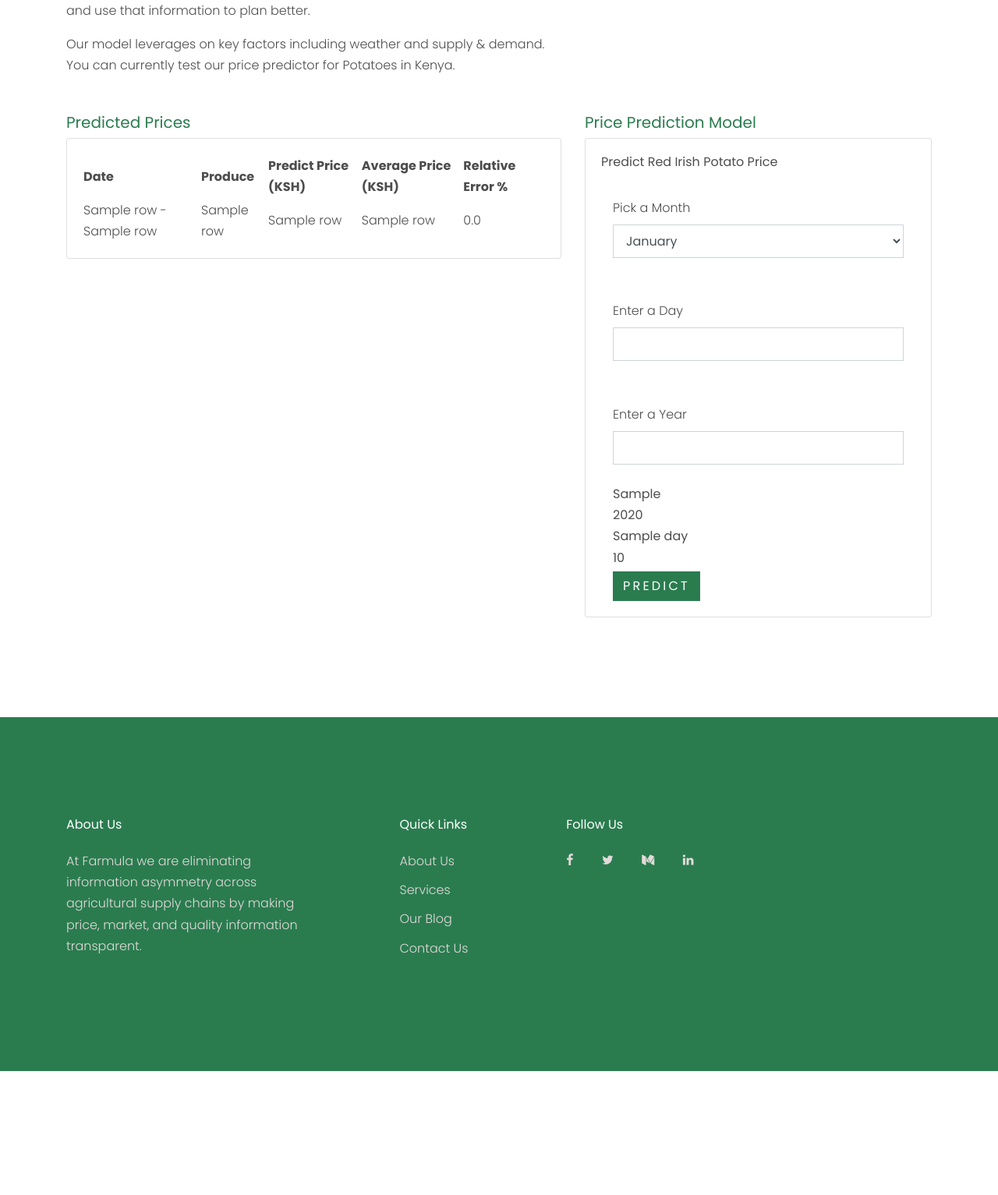
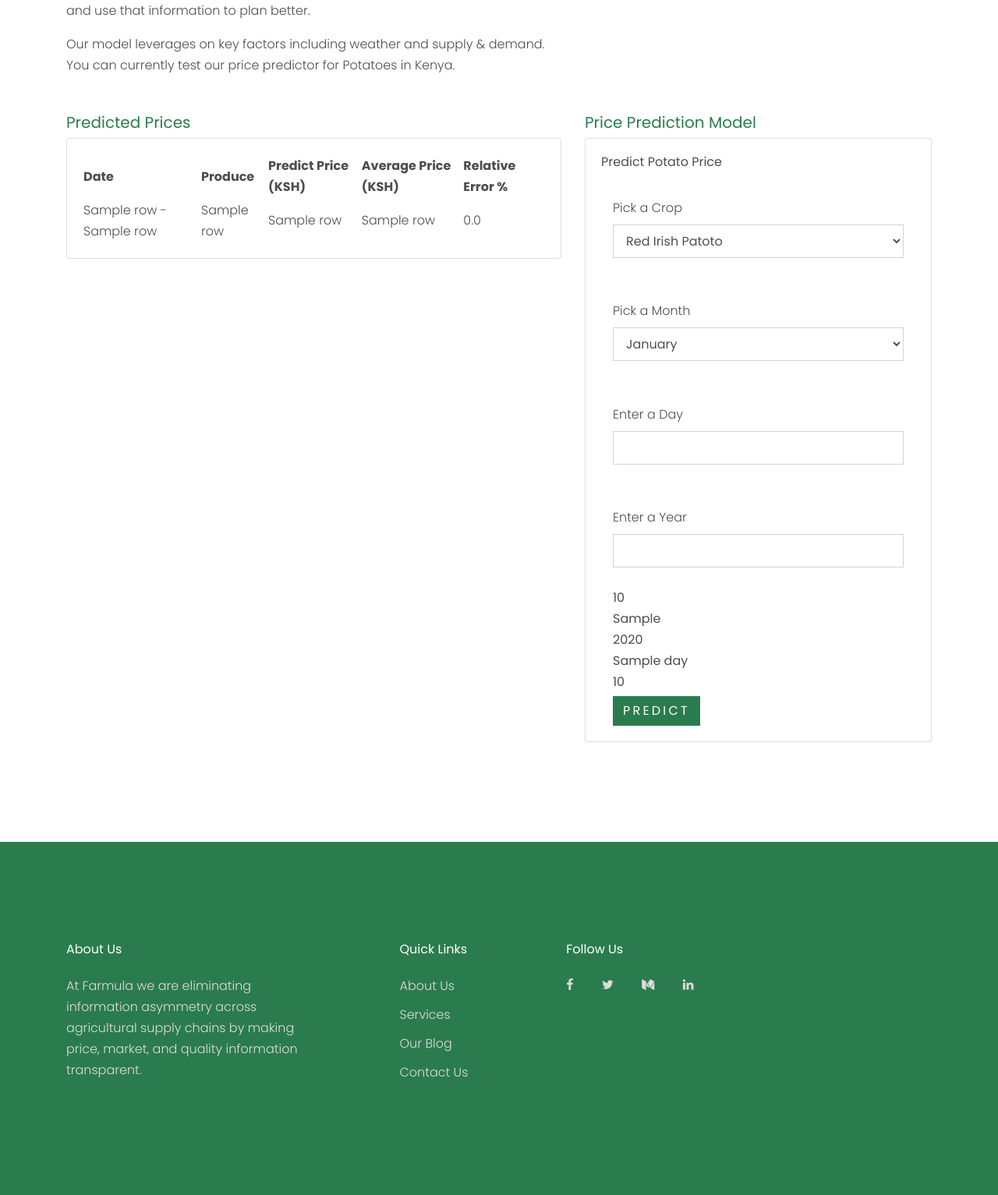
Before and after one commit to Farmulaio/Farmula, a Flask app: template templates/price.html in a window 1280 px wide. Shown: the part 682-2215 px from the top of the page at 78% size. Before the commit the page ends 2056 px from the top, so only its background shows below. Run offline with Flask 2, Linux system fonts and the light colour scheme; tables that the repository leaves empty or names only in its code hold one stand-in row (values such as "Sample post"); the template is opened without the code that fills it: values that come from a table or form of the project are taken from there, most other values are stand-ins (such as "Sample title", 1, 10 or a date in 2020); parts of the project's set-up code (start-up, migrations or seed data) failed here and were passed over; some libraries are stand-ins or nearby versions; some web fonts are replaced.

Commit message:
add white patoto model

```diff
--- a/app.py
+++ b/app.py
@@ -27,6 +27,7 @@ header = {'Content-Type': 'application/json', 'Authorization': 'Bearer ' + mltok
 today = datetime.date.today()
 
 class PredicitForm(Form):
+    crop = SelectField(u'Pick a Crop', choices=[('1', 'Red Irish Patoto'), ('2', 'White Irish Patoto')])
     month = SelectField(u'Pick a Month', choices=[('1', 'January'), ('2', 'February'), ('3', 'March'), ('3', 'March'), ('4', 'April'), ('5', 'May'), ('6', 'June'), ('7', 'July'), ('8', 'August'), ('9', 'September'), ('10', 'October'), ('11', 'Novmber'), ('12', 'December')])
     day = IntegerField(u'Enter a Day', [validators.NumberRange(min=1, max=31)])
     year = IntegerField(u'Enter a Year', [validators.NumberRange(min=1970, max=2050)])
@@ -55,12 +56,13 @@ def price():
 
     form = PredicitForm(request.form)
     if request.method == 'POST' and form.validate():
+        crop = form.crop.data
         month = form.month.data
         year = form.year.data
         day = form.day.data
 
-        payload_scoring = {"fields":["Year", "Month", "Day"],"values":[[year,int(month),day]]}
-        response_scoring = requests.post('https://eu-gb.ml.cloud.ibm.com/v3/wml_instances/6a216236-adcc-48b5-901f-41e4cafbf033/deployments/9a8fbb2d-9198-4ac1-a4e0-54f4788561db/online', json=payload_scoring, headers=header)
+        payload_scoring = {"fields":["Year", "Month", "Day", "Type"],"values":[[year,int(month),day,int(crop)]]}
+        response_scoring = requests.post('https://eu-gb.ml.cloud.ibm.com/v3/wml_instances/6a216236-adcc-48b5-901f-41e4cafbf033/deployments/09f168fd-9867-476b-a943-bb4d92acb1fd/online', json=payload_scoring, headers=header)
         print("Scoring response")
         print(json.loads(response_scoring.text))
         print(month)
@@ -71,15 +73,20 @@ def price():
         month_i = "Month : " + calendar.month_name[month_num]
         year =  "Year : " + str(response['values'][0][0])
         day =  "Day : " + str(response['values'][0][2])
-        pre_prams = str(response['values'][0][3])
-        price_round = ("%.2f" % round(response['values'][0][4],2))
+        crop = int(response['values'][0][3])
+        if crop == 1 :
+            crop_txt = 'Red Irish Potato'
+        else :
+            crop_txt = 'White Irish Potato'
+        crop_txt_temp = "Crop : " + crop_txt
+        pre_prams = str(response['values'][0][4])
+        price_round = ("%.2f" % round(response['values'][0][5],2))
         price = str("Predict Price :  "+ price_round + " KSH (50KG)")
-        return render_template('price.html', form=form, month_i=month_i, day=day, year=year, price=price, pred_data=pred_data, price_data=price_data)
+        return render_template('price.html', form=form, month_i=month_i, day=day, year=year, price=price, crop_txt_temp=crop_txt_temp, pred_data=pred_data, price_data=price_data)
 
 
 
-    return render_template('price.html',form=form, pred_data=pred_data, price_data=price_data)
-
+    return render_template('price.html', form=form, pred_data=pred_data, price_data=price_data)
 
 
 
--- a/templates/price.html
+++ b/templates/price.html
@@ -63,9 +63,16 @@
                             <h5 class="text-primary">Price Prediction Model</h5>
                             <div class="card">
                               <div class="card-body">
-                              <h6>Predict Red Irish Potato Price</h6>
+                              <h6>Predict Potato Price</h6>
                               <br>
                                   <div class="container ">
+                                  <div class="row ">
+                                      <div class="col-12">
+                                          {{ render_field(form.crop, class_="form-control") }}
+                                      </div>
+                                  </div>
+                                  <br>
+                                  <br>
                                   <div class="row ">
                                       <div class="col-12">
                                           {{ render_field(form.month, class_="form-control") }}
@@ -90,9 +97,10 @@
                               <div class="w-100"></div>
                               <div class="col center">
                                   <br>
-                                   <h6>{{month_i}}</h6>
-                                   <h6>{{year}} </h6>
-                                   <h6>{{day}} </h6>
+                                  <h6>{{ crop_txt_temp }}</h6>
+                                   <h6>{{ month_i }}</h6>
+                                   <h6>{{ year }} </h6>
+                                   <h6>{{ day }} </h6>
                                    <h6>{{ price }} </h6>
                           </div>
                                   <div class="container center">
```
